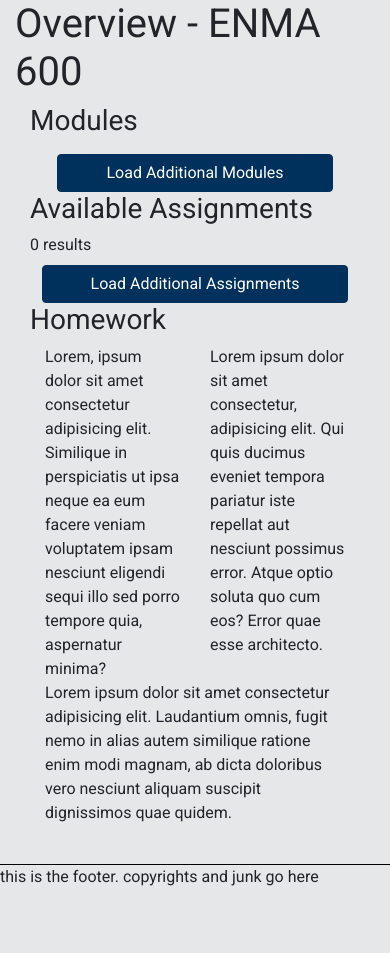
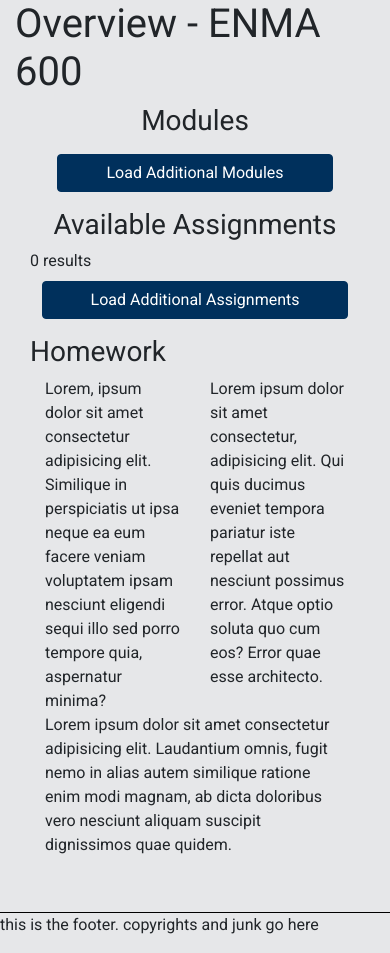
Before and after one commit to odu-emse/emsePortal, a PHP site: page / in a window 390 px wide. Shown: the part 56-1009 px from the top of the page. Before the commit the page ends 942 px from the top, so only its background shows below. Run offline with PHP 8.4, Linux system fonts and the light colour scheme; the visitor is signed in with stand-in values (Sample User, id 1); data that the repository does not hold is empty; some libraries are stand-ins or nearby versions.

Commit message:
style(mobile): alignment fixes

```diff
--- a/gulpfile.js
+++ b/gulpfile.js
@@ -14,10 +14,10 @@ gulp.task('php', () => {
 //live reload php server
 gulp.task('connect-sync', () => {
     php.server({}, () => {
-        browserSync.init(['**/*.php', 'src/style/*.sass'],{
+        browserSync.init(['**/*.php', 'src/style/*.sass', 'src/style/import/*.sass'],{
             baseDir: "src",
             notify:true,
-            open: true,
+            open: false,
             port: '8010',
             proxy: 'localhost/projects/emsePortal/src'
         });
@@ -52,5 +52,5 @@ gulp.task('sass', () => {
 gulp.task('default', ['connect-sync', 'sass:watch']);
 
 gulp.task('sass:watch', () => {
-    gulp.watch('src/style/style.sass', ['sass']);
+    gulp.watch(['src/style/style.sass', "src/style/import/*.sass"], ['sass']);
 });
--- a/src/components/nav.php
+++ b/src/components/nav.php
@@ -23,12 +23,12 @@
                 </li>
             </ul>
         </div>
-        <form class="form-inline mr-3 ml-auto" action="search.php" method="get">
-            <input autocomplete="off" id="search_input" name="term" class="form-control" type="text" placeholder="Search for modules">
-            <button class="btn btn-outline-success" type="submit">Search</button>
+        <form class="form-inline mr-3 ml-auto search" action="search.php" method="get">
+            <input autocomplete="off" required id="search_input" name="term" class="form-control search--input" type="text" placeholder="Search for modules">
+            <button class="btn btn-outline-success search--button" type="submit">Search</button>
             <div id="resp">
             </div>
+            <a class="btn btn-danger search--logout" href="components/logout.php">Logout</a>
         </form>
-        <a class="btn btn-danger" href="components/logout.php">Logout</a>
     </div>
 </nav>
--- a/src/index.php
+++ b/src/index.php
@@ -21,10 +21,10 @@ include_once 'components/nav.php';
 
 <div class="container-fluid">
     <h1>Overview - ENMA 600</h1>
-    <div class="row">
-        <div class="container col">
+    <div class="row main">
+        <div class="container col main--panel">
             <div class="row flex-column">
-                <h3>Modules</h3>
+                <h3 class="main--panel__header">Modules</h3>
                 <div id="accordion">
 <?php
 
@@ -50,13 +50,16 @@ if (mysqli_num_rows($result) > 0) {        //fetch data if there are any rows
                  data-parent="#accordion">
                 <div class="card-body">
                     <?php echo $row['descr'] . "<br>"; ?>
-                    <a href="<?php echo $row['link']; ?>" target="_blank">Access the module here.</a>
-                    <!--TODO: if module complete == true echo checked and disabled checkbox-->
-                    <form action="" class="float-right" method="get">
-                        <button class="btn btn-primary" type="submit" name="<?php echo "module" . $x; ?>" value="true">
-                            Mark module complete
-                        </button>
-                    </form>
+                    <div class="card-body__form">
+                        <a href="<?php echo $row['link']; ?>" target="_blank" class="btn btn-primary card-body__form--access">Access the module here.</a>
+                        <!--TODO: if module complete == true echo checked and disabled checkbox-->
+                        <form class="card-body__form--form" method="get">
+                            <button class="btn btn-outline-secondary card-body__form--comp" type="submit" name="<?php echo "module" . $x; ?>" value="true">
+                                Mark module complete
+                            </button>
+                        </form>
+                    </div>
+
                     <?php completion($x, $conn);?>
                 </div><!--end of card-body-->
             </div><!--end of collapse-->
@@ -70,9 +73,9 @@ if (mysqli_num_rows($result) > 0) {        //fetch data if there are any rows
                 <a href="#" class="btn btn-primary mr-auto ml-auto mt-2 pl-5 pr-5" id="loadModules">Load Additional Modules</a>
             </div><!--closing of row-->
         </div><!--closing of container-->
-    <div class="container col">
+    <div class="container col main--panel">
         <div class="row flex-column">
-        <h3>Available Assignments</h3>
+        <h3 class="main--panel__header">Available Assignments</h3>
 
 
 <?php
@@ -112,9 +115,9 @@ else {
             <a href="#" class="btn btn-primary mr-auto ml-auto mt-2 pl-5 pr-5" id="loadAssg">Load Additional Assignments</a>
         </div><!--end of row-->
     </div><!--end of container col-->
-        <div class="container col">
+        <div class="container col main--panel">
             <div class="row">
-                <h3>Homework</h3>
+                <h3 class="main--panel__header">Homework</h3>
                 <!--TODO: meet with chair to get feedback and add content here and what it should look like-->
                 <div class="row">
                     <div class="col">
--- a/src/script/main.js
+++ b/src/script/main.js
@@ -36,7 +36,7 @@ $(document).ready(function(){
             console.log('this')
         });
     });
-    $('.card').slice(0, 3).show(); //hide card class past 4 occurrences
+    $('.card').slice(0, 3).css('display', 'flex'); //hide card class past 4 occurrences
     $('#loadModules').on('click', function (e) {
         e.preventDefault(); //won't reload page due to # as href
         $('.card:hidden').slice(0, 3).slideDown(); //slide down 4 hidden elements
@@ -45,7 +45,7 @@ $(document).ready(function(){
         }
     });
 
-    $('.assg-container').slice(0, 1).show(); //hide card class past 4 occurrences
+    $('.assg-container').slice(0, 1).css('display', 'flex'); //hide card class past 4 occurrences
     $('#loadAssg').on('click', function (e) {
         e.preventDefault(); //won't reload page due to # as href
         $('.assg-container:hidden').slice(0, 1).slideDown(); //slide down 4 hidden elements
--- /dev/null
+++ b/src/style/import/_mixin.sass
@@ -0,0 +1,12 @@
+//$breakpoint: map-get($grid-breakpoints, 'md')
+// A map of breakpoints.
+$breakpoints: ("xs": "576px", "sm": "768px", "md": "992px", "lg": "1200px")
+// Get the small breakpoint.
+$breakpoint: map-get($breakpoints, "md")
+@mixin respond-below($breakpoint) // Respond above.
+    @if map-has-key($breakpoints, $breakpoint) // If the breakpoint exists in the map.
+        $breakpoint-value: map-get($breakpoints, $breakpoint) // Get the breakpoint value.
+        @media (max-width: $breakpoint-value) // Write the media query.
+            @content
+    @else // If the breakpoint doesn't exist in the map.
+        @warn 'Invalid breakpoint: #{$breakpoint}.' // Log a warning.
--- /dev/null
+++ b/src/style/import/_mobile.sass
@@ -0,0 +1,42 @@
+@import 'mixin'
+$space-1: map-get($spacers, 1)
+$space-2: map-get($spacers, 2)
+$space-3: map-get($spacers, 3)
+$space-4: map-get($spacers, 4)
+$space-5: map-get($spacers, 5)
+
+@include respond-below(md)
+    .card
+        &-header
+            display: flex
+            flex-direction: column
+            flex-wrap: wrap
+            text-align: center
+        &-body
+            &__form
+                flex-direction: column
+                &--comp
+                    margin-top: $space-1
+                    width: 100%
+    .main
+        display: flex
+        flex-direction: column
+        &--panel
+            margin-bottom: $space-3
+            &__header
+                text-align: center
+                display: inline-block
+    .search
+        display: flex
+        &--button
+            flex: 1
+        &--input
+            flex: 3
+        &--logout
+            display: block
+            width: 100%
+            margin-top: $space-2
+    .metaDuration
+        text-align: center
+
+@include respond-below(xs)
--- a/src/style/style.sass
+++ b/src/style/style.sass
@@ -1,5 +1,5 @@
-@import 'import/import'
-@import 'import/variable'
+@import './import/import'
+@import './import/variable'
 @import '../../node_modules/bootstrap/scss/bootstrap'
 
 body
@@ -25,6 +25,12 @@ body
             text-align: left
 .card
     display: none //this is in order to make the load more fn work
+    &-header
+        display: flex
+    &-body
+        &__form
+            display: flex
+            justify-content: space-evenly
 #resp
     position: absolute
     top: 3em
@@ -48,10 +54,13 @@ body
 .assg
     width: 100%
     &-container
-        display: flex
+        &:first-child
+            display: flex
         background-color: #f8f9fa
         padding: 0.3em 0.7em
         border: 1px solid rgba(0,0,0,.125)
+            radius: 0.25em
+            radius: 0.25em
             radius: 0.25em
         flex-direction: column
         display: none
@@ -97,3 +106,5 @@ body
     bottom: 0
     left: 0
     margin-top: 3em
+
+@import './import/mobile'
```
Also changed, not shown: src/style/style.min.css.
